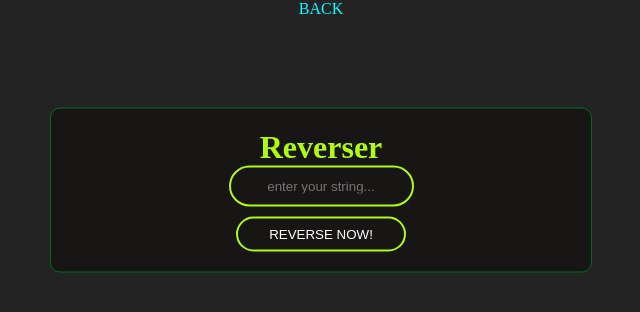
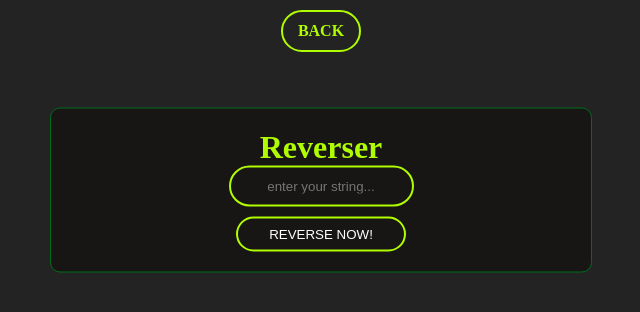
Before and after one commit to TestID22/PHPforNIX, a PHP site: page /php/reverser.php in a window 1280 px wide. Shown: the top 312 px of the page, without its empty margins (319-959 px from the left). Run offline with PHP 8.4, Linux system fonts and the light colour scheme.

Commit message:
fix CSS: reverserpage - backButton

```diff
--- a/nix.local/css/revesepage.css
+++ b/nix.local/css/revesepage.css
@@ -6,9 +6,21 @@ body{
 }
 
 a{
+    display: inline-block;
+    padding: 10px 15px;
+    border: 2px solid rgb(176,252,0);
+    border-radius: 25px;
+    margin-top: 10px;
     text-decoration: none;
-    color: aqua;
-    font-weight: 26px;
+    color: rgb(176,252,0);
+    font-size: 16px;
+    font-weight: bold;
+}
+
+a:hover{
+    color:black;
+    background: rgb(176, 252,0);
+    font-weight: bold;
 }
 
 .reverse__box{
```
